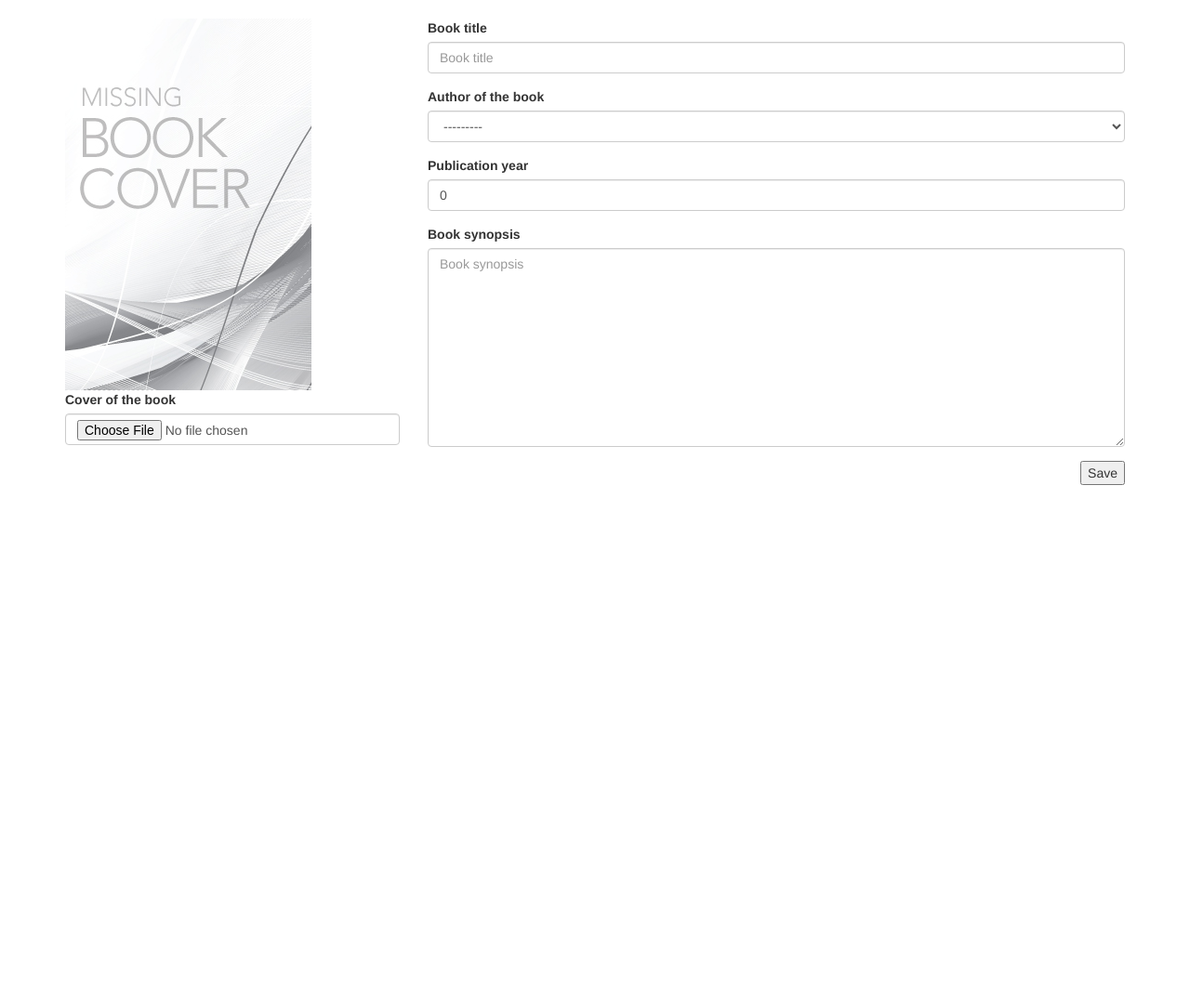
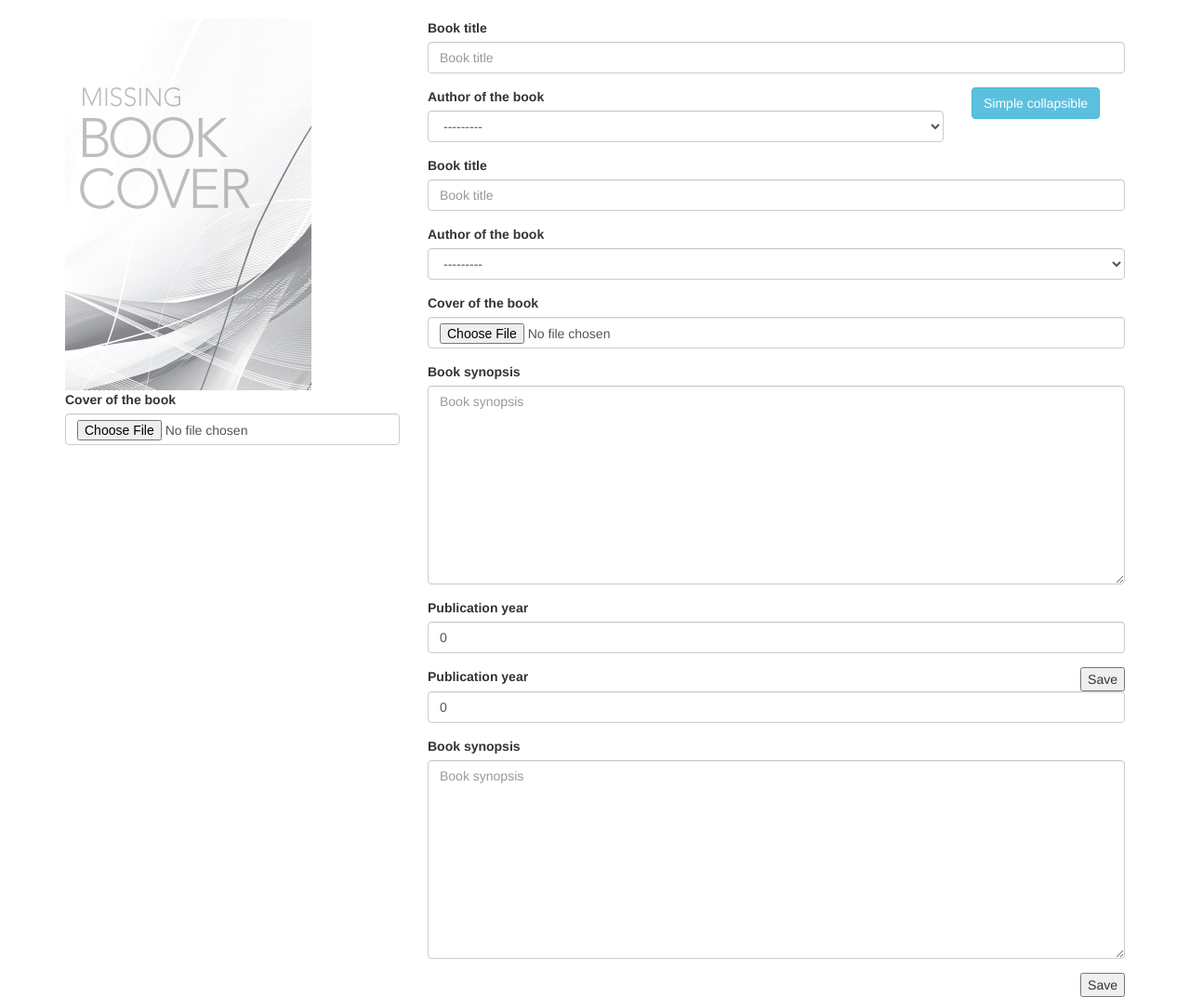
Before and after one commit to mmartinortiz/mybookshelf, a Django app: page /bookshelf/book/new/ in a window 1280 px wide. Shown: the part 52-1125 px from the top of the page at 93% size. Before the commit the page ends 574 px from the top, so only its background shows below. Run offline with Django 3.2, Linux system fonts and the light colour scheme; data comes from the database, SQL or seed files in the repository; some libraries are stand-ins or nearby versions.

Commit message:
Added a new form

```diff
--- /dev/null
+++ b/bookshelf/templates/new_author_modal.html
@@ -0,0 +1,10 @@
+{% load i18n %}
+{% load bootstrap3 %}
+
+<form action="{{ action }}" method="POST">
+    {% csrf_token %}
+    {% bootstrap_form form %}
+    {% buttons %}
+        <input class="pull-right" type="submit" value="{% trans 'Save' %}"/>
+    {% endbuttons %}
+</form>
--- a/bookshelf/templates/new_book.html
+++ b/bookshelf/templates/new_book.html
@@ -20,7 +20,15 @@
                 {% bootstrap_field form.cover %}</div>
             <div class="col-md-8">
                 <div>{% bootstrap_field form.title %}</div>
-                <div>{% bootstrap_field form.author %}</div>
+                <div class="row">
+                    <div class="col-md-9"><div>{% bootstrap_field form.author %}</div></div>
+                    <div class="col-md-1">
+                         <button type="button" class="btn btn-info" data-toggle="collapse" data-target="#demo">
+  Simple collapsible
+</button>
+                    </div>
+                </div>
+                <div id="demo" class="collapse in">{% include "new_author_modal.html" %}</div>
                 <div>{% bootstrap_field form.year %}</div>
                 {% bootstrap_field form.synopsis %}
             </div>
--- a/mybookshelf/settings.py
+++ b/mybookshelf/settings.py
@@ -39,7 +39,6 @@ INSTALLED_APPS = (
     'django.contrib.staticfiles',
     'debug_toolbar',
     'bootstrap3',
-    'crispy_forms',
     'bookshelf',
 )
 
```
Also changed, not shown: bookshelf/templates/new_author.html (+5 -5 lines).
